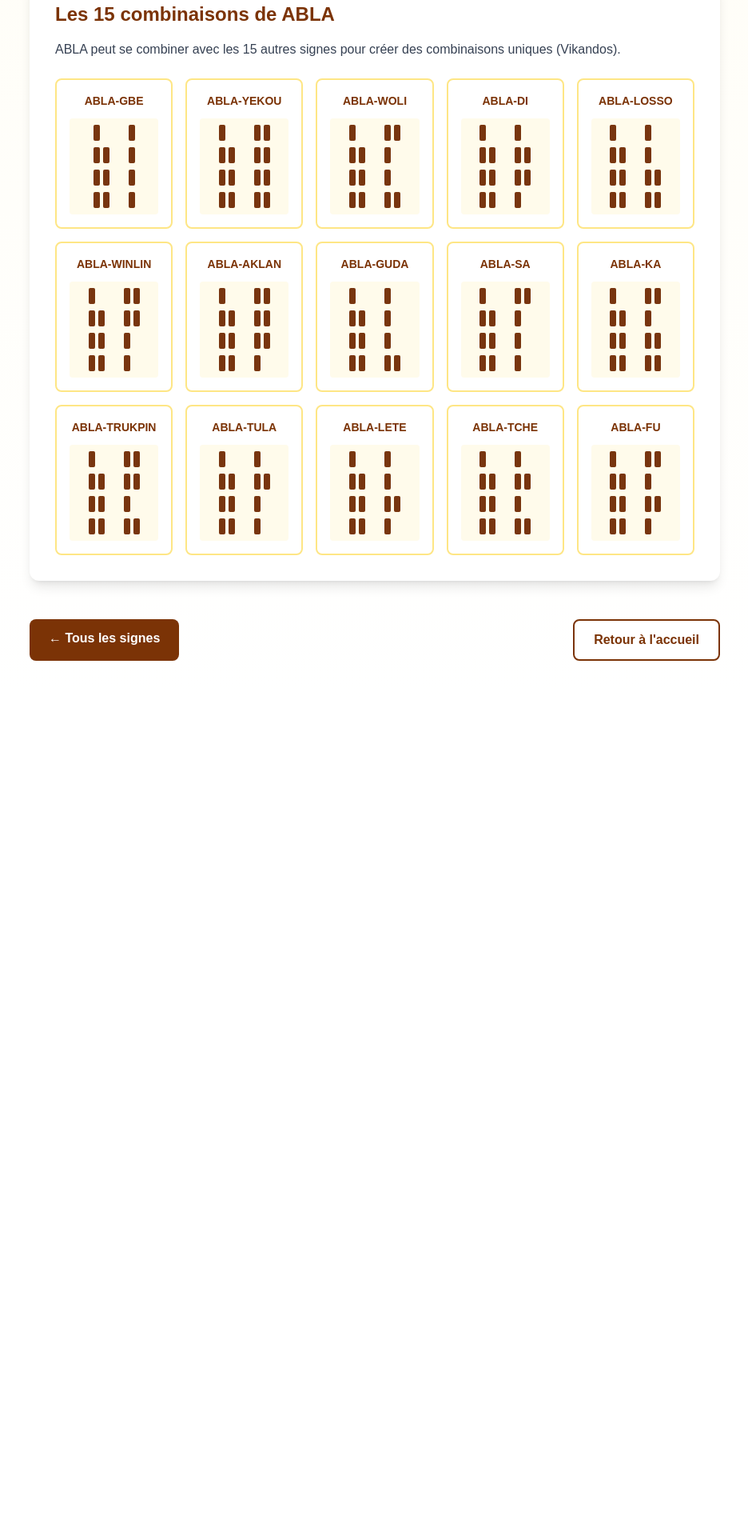
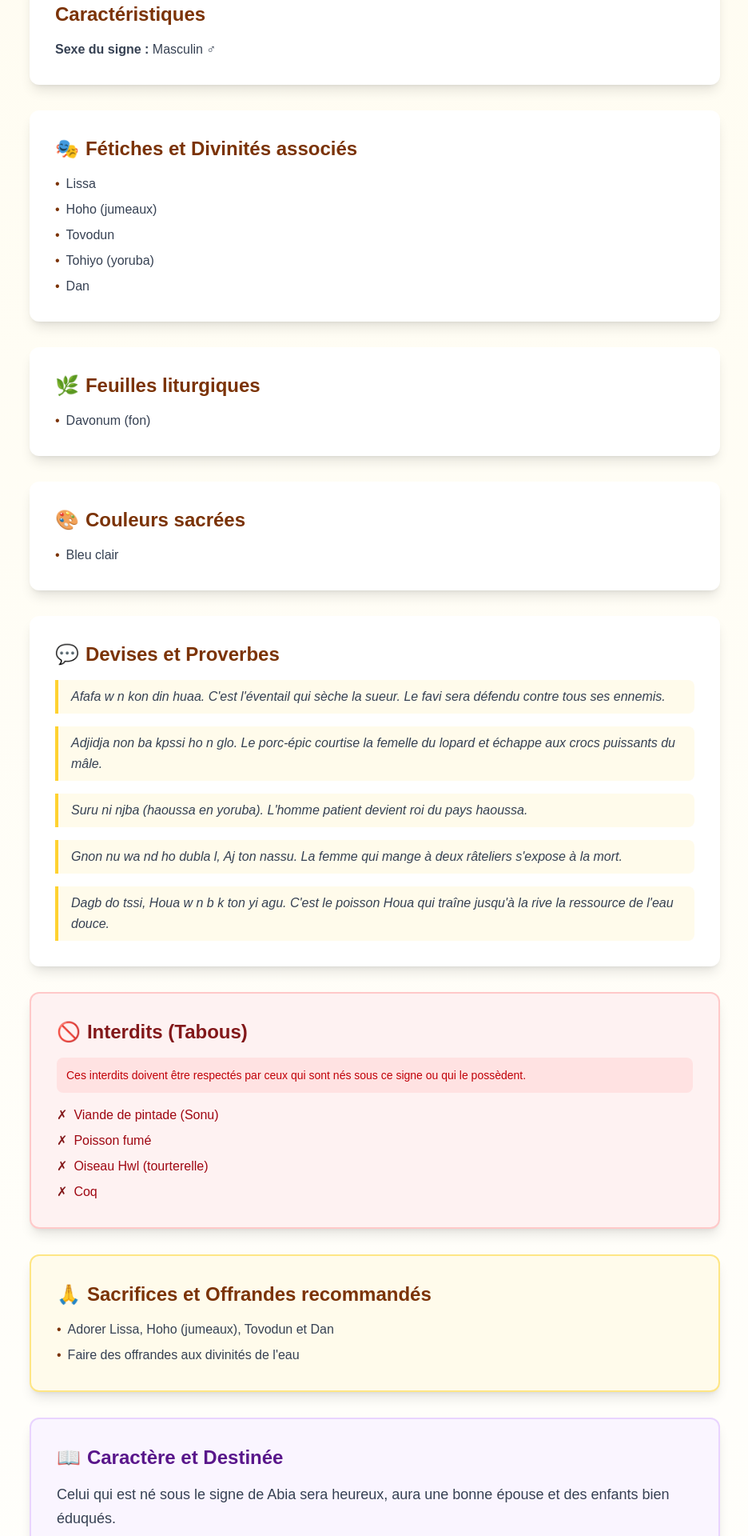
Before and after one commit to minkudi/fa-du, a Next.js app: page /signes/abla-medji in a window 1280 px wide. Shown: the part 1600-3520 px from the top of the page at 80% size, without its empty margins (171-1107 px from the left). Before the commit the page ends 2474 px from the top, so only its background shows below. Built offline with nearby package versions, Linux system fonts and the light colour scheme.

Commit message:
Interdit Ajouté complet

```diff
--- a/app/signes/[slug]/page.tsx
+++ b/app/signes/[slug]/page.tsx
@@ -127,6 +127,132 @@ export default async function SignePage({ params }: PageProps) {
             </p>
           </div>
         )}
+{/* ✅ NOUVELLE SECTION : Sexe */}
+{sign.sexe && (
+  <div className="bg-white rounded-xl shadow-lg p-8 mb-8">
+    <h2 className="text-2xl font-bold text-amber-900 mb-4">
+      Caractéristiques
+    </h2>
+    <p className="text-gray-700">
+      <span className="font-semibold">Sexe du signe :</span>{" "}
+      {sign.sexe === "masculin" ? "Masculin ♂" : "Féminin ♀"}
+    </p>
+  </div>
+)}
+
+{/* ✅ NOUVELLE SECTION : Fétiches / Divinités */}
+{sign.fetiches && sign.fetiches.length > 0 && (
+  <div className="bg-white rounded-xl shadow-lg p-8 mb-8">
+    <h2 className="text-2xl font-bold text-amber-900 mb-4 flex items-center gap-2">
+      <span>🎭</span> Fétiches et Divinités associés
+    </h2>
+    <ul className="space-y-2">
+      {sign.fetiches.map((fetiche: string, i: number) => (
+        <li key={i} className="flex items-start">
+          <span className="text-amber-900 mr-2">•</span>
+          <span className="text-gray-700">{fetiche}</span>
+        </li>
+      ))}
+    </ul>
+  </div>
+)}
+
+{/* ✅ NOUVELLE SECTION : Feuilles liturgiques */}
+{sign.feuillesLiturgiques && sign.feuillesLiturgiques.length > 0 && (
+  <div className="bg-white rounded-xl shadow-lg p-8 mb-8">
+    <h2 className="text-2xl font-bold text-amber-900 mb-4 flex items-center gap-2">
+      <span>🌿</span> Feuilles liturgiques
+    </h2>
+    <ul className="space-y-2">
+      {sign.feuillesLiturgiques.map((feuille: string, i: number) => (
+        <li key={i} className="flex items-start">
+          <span className="text-amber-900 mr-2">•</span>
+          <span className="text-gray-700">{feuille}</span>
+        </li>
+      ))}
+    </ul>
+  </div>
+)}
+
+{/* ✅ NOUVELLE SECTION : Couleurs préférées */}
+{sign.couleursPreferes && sign.couleursPreferes.length > 0 && (
+  <div className="bg-white rounded-xl shadow-lg p-8 mb-8">
+    <h2 className="text-2xl font-bold text-amber-900 mb-4 flex items-center gap-2">
+      <span>🎨</span> Couleurs sacrées
+    </h2>
+    <ul className="space-y-2">
+      {sign.couleursPreferes.map((couleur: string, i: number) => (
+        <li key={i} className="flex items-start">
+          <span className="text-amber-900 mr-2">•</span>
+          <span className="text-gray-700">{couleur}</span>
+        </li>
+      ))}
+    </ul>
+  </div>
+)}
+
+{/* ✅ NOUVELLE SECTION : Devises / Proverbes */}
+{sign.devises && sign.devises.length > 0 && (
+  <div className="bg-white rounded-xl shadow-lg p-8 mb-8">
+    <h2 className="text-2xl font-bold text-amber-900 mb-4 flex items-center gap-2">
+      <span>💬</span> Devises et Proverbes
+    </h2>
+    <div className="space-y-4">
+      {sign.devises.map((devise: string, i: number) => (
+        <div key={i} className="pl-4 border-l-4 border-amber-300 py-2 bg-amber-50 rounded-r-lg">
+          <p className="text-gray-700 italic leading-relaxed">{devise}</p>
+        </div>
+      ))}
+    </div>
+  </div>
+)}
+
+{/* ✅ NOUVELLE SECTION : Interdits */}
+{sign.interdits && sign.interdits.length > 0 && (
+  <div className="bg-red-50 rounded-xl shadow-lg p-8 mb-8 border-2 border-red-200">
+    <h2 className="text-2xl font-bold text-red-900 mb-4 flex items-center gap-2">
+      <span>🚫</span> Interdits (Tabous)
+    </h2>
+    <p className="text-sm text-red-700 mb-4 bg-red-100 p-3 rounded-lg">
+      Ces interdits doivent être respectés par ceux qui sont nés sous ce signe ou qui le possèdent.
+    </p>
+    <ul className="space-y-2">
+      {sign.interdits.map((interdit: string, i: number) => (
+        <li key={i} className="flex items-start">
+          <span className="text-red-900 mr-2">✗</span>
+          <span className="text-red-800">{interdit}</span>
+        </li>
+      ))}
+    </ul>
+  </div>
+)}
+
+{/* ✅ NOUVELLE SECTION : Sacrifices */}
+{sign.sacrifices && sign.sacrifices.length > 0 && (
+  <div className="bg-amber-50 rounded-xl shadow-lg p-8 mb-8 border-2 border-amber-200">
+    <h2 className="text-2xl font-bold text-amber-900 mb-4 flex items-center gap-2">
+      <span>🙏</span> Sacrifices et Offrandes recommandés
+    </h2>
+    <ul className="space-y-2">
+      {sign.sacrifices.map((sacrifice: string, i: number) => (
+        <li key={i} className="flex items-start">
+          <span className="text-amber-900 mr-2">•</span>
+          <span className="text-gray-700">{sacrifice}</span>
+        </li>
+      ))}
+    </ul>
+  </div>
+)}
+
+{/* ✅ NOUVELLE SECTION : Commentaire */}
+{sign.commentaire && (
+  <div className="bg-purple-50 rounded-xl shadow-lg p-8 mb-8 border-2 border-purple-200">
+    <h2 className="text-2xl font-bold text-purple-900 mb-4 flex items-center gap-2">
+      <span>📖</span> Caractère et Destinée
+    </h2>
+    <p className="text-gray-700 leading-relaxed text-lg">{sign.commentaire}</p>
+  </div>
+)}
 
         {/* Les 15 combinaisons (vikandos uniquement) */}
         <div className="bg-white rounded-xl shadow-lg p-8 mb-8">
```
